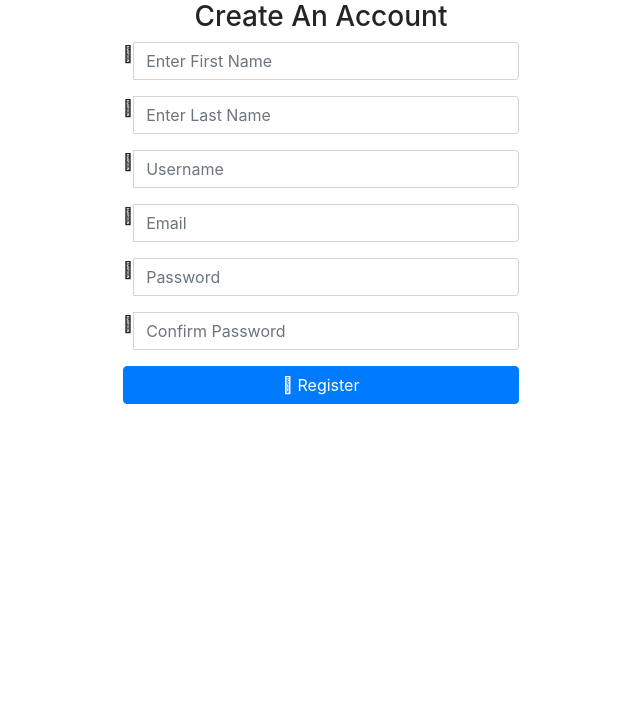
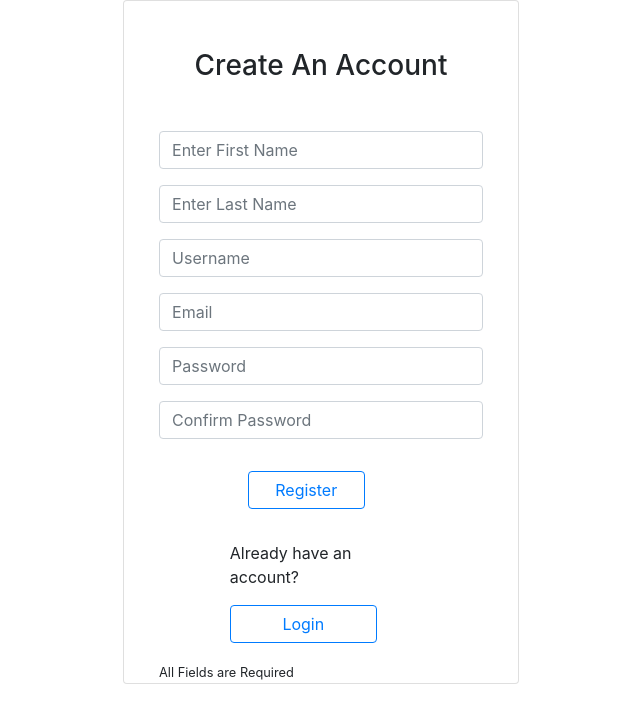
Before and after one commit to dhirajshah04/moneytracker, a Django app: page /user/register/ in a window 1280 px wide. Shown: the top 723 px of the page, without its empty margins (319-959 px from the left). Run offline with Django 3.2, Linux system fonts and the light colour scheme; some libraries are stand-ins or nearby versions.

Commit message:
improve login and register page

```diff
--- a/users/templates/users/user_register.html
+++ b/users/templates/users/user_register.html
@@ -1,9 +1,12 @@
 {% extends 'base.html' %}
 
-{% block title %}User Registration{% endblock %}
+{% block title %} User Registration {% endblock %}
 
 {% block body %}
-    <div class="container-fluid login-register-page-wrap">
+    <div class="container-fluid h-100">
+        <div class="row h-100">
+            <div class="col-md-4 offset-4 my-auto">
+
                 {% if messages %}
                     <div class="row">
                         <div class="offset-md-3 col-md-6">
@@ -17,94 +20,91 @@
                     </div>
                 {% endif %}
 
+                <div class="card card-shadow">
+                    <div class="body">
+                        <div class="card-title mt-5 mb-5">
+                            <h3 class="text-center">Create An Account</h3>
+                        </div>
                         <div class="row">
-            <div class="col-md-4 offset-md-4">
-                <div>
-                    <div class="row">
-                        <div class="col-md-12">
-                            <h3 class="text-center">
-                                Create An Account
-                            </h3>
-                        </div>
-                    </div>
-
-                    <div class="row">
-                        <div class="col-md-12">
+                            <div class="col-md-10 offset-1 mb-3">
                                 <form method="post">
                                     {% csrf_token %}
-
                                     <div class="form-group {% if form.first_name.errors %}has-error{% endif %}">
-                                    <div class="input-group">
-                                        <span class="input-group-addon"><i class="fa fa-user"></i></span>
                                         {{ form.first_name }}
                                         {% if form.first_name.errors %}
                                             <div class="help-block">{{ form.first_name.errors }}</div>
                                         {% endif %}
                                     </div>
-                                </div>
 
                                     <div class="form-group {% if form.last_name.errors %}has-error{% endif %}">
-                                    <div class="input-group">
-                                        <span class="input-group-addon"><i class="fa fa-user"></i></span>
                                         {{ form.last_name }}
                                         {% if form.last_name.errors %}
                                             <div class="help-block">{{ form.last_name.errors }}</div>
                                         {% endif %}
                                     </div>
-                                </div>
 
                                     <div class="form-group {% if form.username.errors %}has-error{% endif %}">
-                                    <div class="input-group">
-                                        <span class="input-group-addon"><i class="fa fa-user"></i></span>
                                         {{ form.username }}
                                         {% if form.username.errors %}
                                             <div class="help-block">{{ form.username.errors }}</div>
                                         {% endif %}
                                     </div>
-                                </div>
 
                                     <div class="form-group {% if form.email.errors %}has-error{% endif %}">
-                                    <div class="input-group">
-                                        <span class="input-group-addon"><i class="fa fa-user"></i></span>
                                         {{ form.email }}
                                         {% if form.email.errors %}
                                             <div class="help-block">{{ form.email.errors }}</div>
                                         {% endif %}
                                     </div>
-                                </div>
 
                                     <div class="form-group">
-                                    <div class="input-group">
-                                        <span class="input-group-addon"><i class="fa fa-lock"></i></span>
                                         {{ form.password }}
                                         {% if form.password.errors %}
                                             <div class="help-block">{{ form.password.errors }}</div>
                                         {% endif %}
                                     </div>
-                                </div>
 
                                     <div class="form-group">
-                                    <div class="input-group">
-                                        <span class="input-group-addon"><i class="fa fa-lock"></i></span>
                                         {{ form.confirm_password }}
                                         {% if form.confirm_password.errors %}
                                             <div class="help-block">{{ form.confirm_password.errors }}</div>
                                         {% endif %}
                                     </div>
-                                </div>
 
-                                <div class="form-group">
-                                    <button class="btn btn-primary btn-block" type="submit" name="submit">
-                                        <i class="fa fa-sign-in-alt"></i>
+                                    <div class="row">
+                                        <div class="col-md-5 offset-3">
+                                           <div class="form-group pt-3">
+                                                <button class="btn btn-outline-primary btn-block" type="submit" name="submit">
                                                     Register
                                                 </button>
+                                           </div>
+                                        </div>
                                     </div>
                                 </form>
                             </div>
                         </div>
+                        <div class="row">
+                            <div class="col-md-5 offset-3">
+                               <div class="form-group">
+                                   <p>Already have an account?</p>
+                                   <a href="{% url 'users:login' %}" class="text-decoration-none">
+                                       <button class="btn btn-outline-primary btn-block" type="submit" name="submit">
+                                            Login
+                                        </button>
+                                   </a>
+                               </div>
+                            </div>
+                        </div>
 
+                        <div class="row">
+                            <div class="col-8 offset-1">
+                                <small>All Fields are Required</small>
                             </div>
                         </div>
                     </div>
                 </div>
+            </div>
+        </div>
+    </div>
+
 {% endblock %}
```
Also changed, not shown: users/templates/users/login.html (+27 -30 lines), 1 other file. Lines whose indentation alone changed are shown as unchanged.
